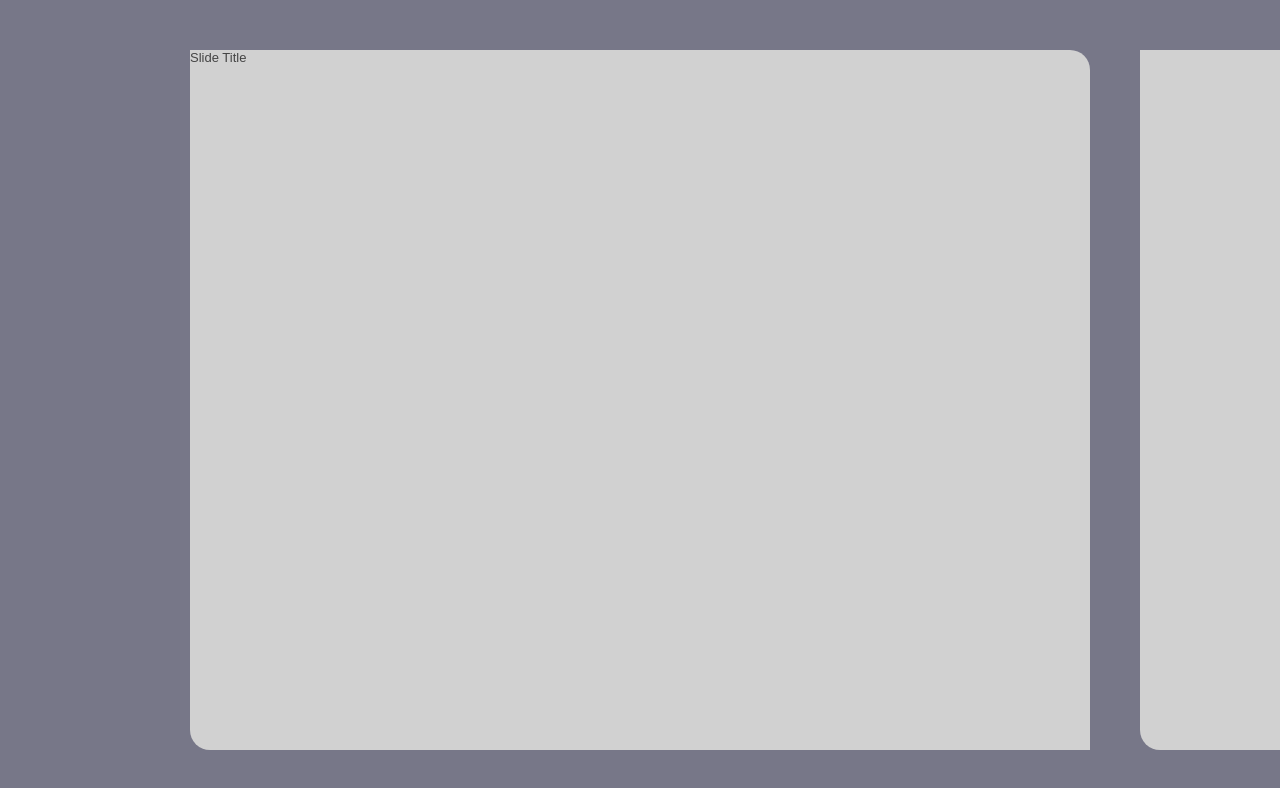
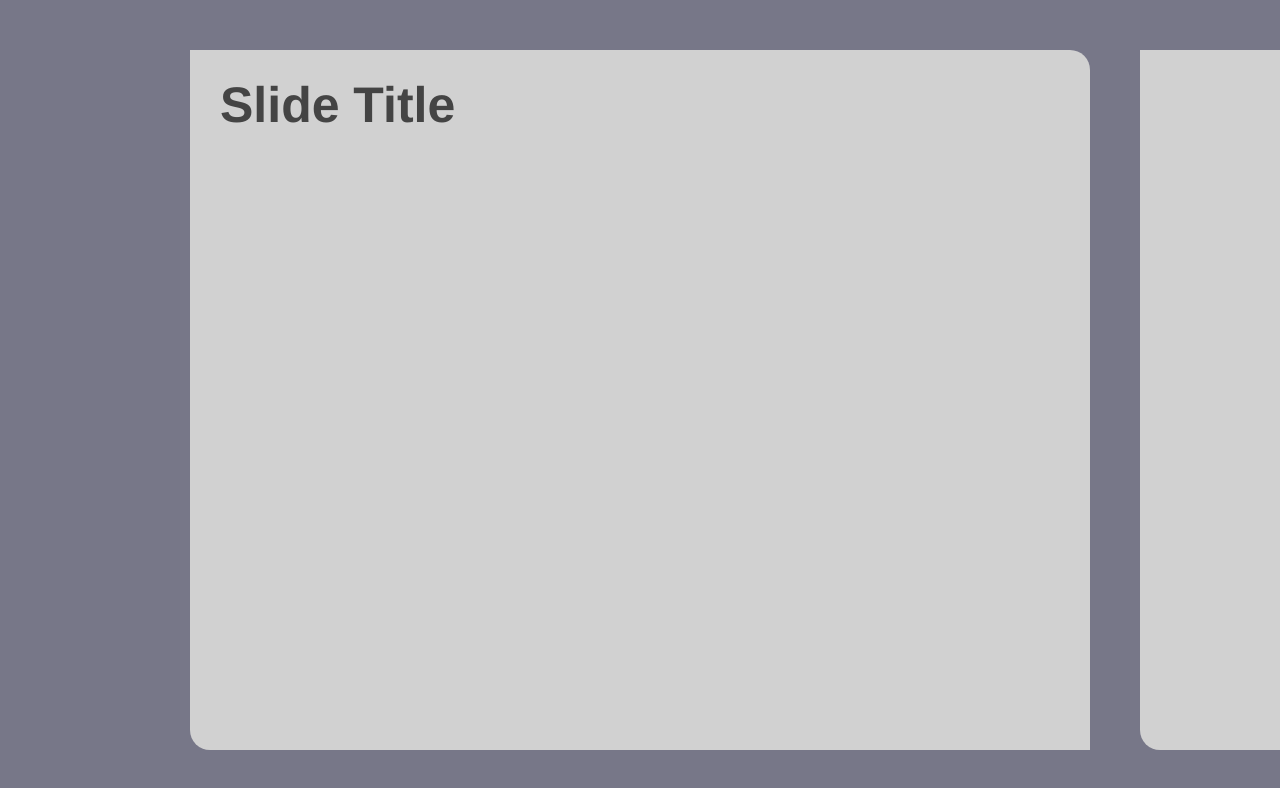
Before and after one commit to dytrivedi/doctypehtml5slides, a plain HTML site: page index.html in a window 1280 px wide. Drawn offline with nearby package versions, Linux system fonts and the light colour scheme.

Commit message:
Integrated typekit, etc.

```diff
--- a/css/style.css
+++ b/css/style.css
@@ -199,14 +199,15 @@ button {  width: auto; overflow: visible; }
 
  /* Primary Styles
  */
-body { height: 100%; width: 100%; position: absolute; top: 0; left: 0; }
+body { font-family: "Museo Sans", "Helvetica Neue", Arial, Helvetica, "Nimbus Sans L", "Bitstream Vera Sans", sans-serif; height: 100%; width: 100%; position: absolute; top: 0; left: 0; }
 .presentation { position: absolute; height: 100%; width:100%; top: 0; left: 0; overflow: hidden; background: #778; }
 .slides { width: 100%; height: 100%; position: absolute; top: 0; left: 0; }
-.slide { width: 900px; height: 700px; position: absolute; left: 50%; top: 50%; overflow: hidden; border-top-right-radius: 20px; border-bottom-left-radius: 20px; background: #d1d1d1; margin-top: -350px; display: none; }
+.slide { width: 900px; height: 700px; position: absolute; left: 50%; top: 50%; overflow: hidden; border-top-right-radius: 20px; border-bottom-left-radius: 20px; -moz-border-radius-topright: 20px; -moz-border-radius-bottomleft: 20px; background: #d1d1d1; margin-top: -350px; display: none; }
 .slide.current { margin-left: -450px; visibility: visible; display: block; }
 .slide.future { display: block; margin-left: 500px; visibility: visible; }
 .slide.far-future { display: block; margin-left: 1500px; }
-
+header { position: absolute; top: 25px; left: 30px; }
+header h1 { font-size: 50px; }
 
 
 
--- a/index.html
+++ b/index.html
@@ -29,6 +29,9 @@
     <!-- All JavaScript at the bottom, except for Modernizr which enables HTML5 elements & feature detects -->
     <script src="js/modernizr-1.5.min.js"></script>
 
+    <script type="text/javascript" src="http://use.typekit.com/lnv2abr.js"></script>
+    <script type="text/javascript">try{Typekit.load();}catch(e){}</script>
+
 </head>
 
 <!--[if lt IE 7 ]> <body class="ie6"> <![endif]-->
@@ -40,7 +43,9 @@
     <div class="presentation">
         <div class="slides">
             <div class="slide current">
-                <header>Slide Title</header>
+                <header>
+                    <h1>Slide Title</h1>
+                </header>
             </div>
             <div class="slide future">
 
```
